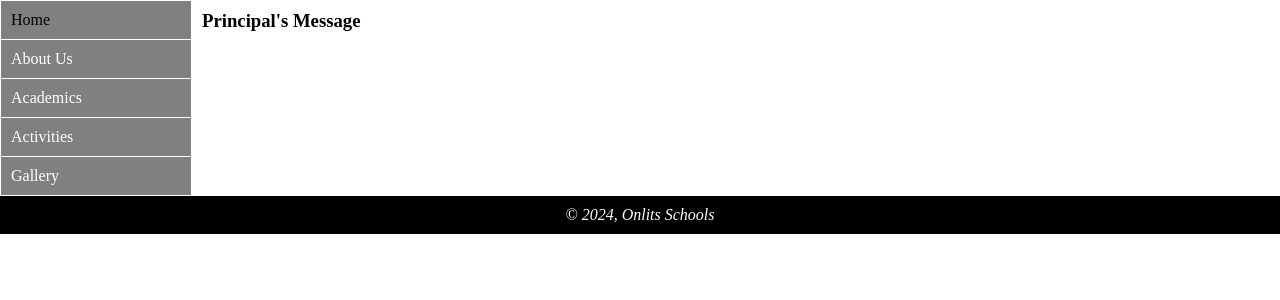
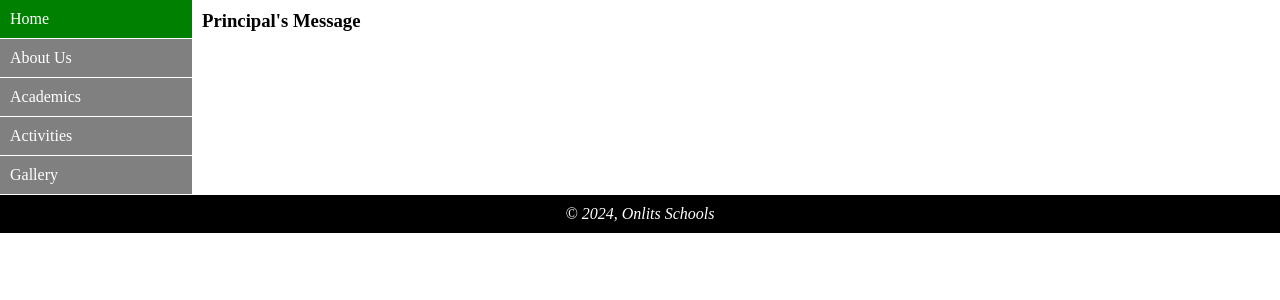
Before and after one commit to onlits-learning-solutions/ols2402, a PHP site: page / in a window 1280 px wide. Shown: the part 67-367 px from the top of the page. Run offline with PHP 8.4, Linux system fonts and the light colour scheme.

Commit message:
20240903

```diff
--- a/web-development/projects/onlits-schools/index.html
+++ b/web-development/projects/onlits-schools/index.html
@@ -15,17 +15,15 @@
 
     <main>
         <aside>
-            <ul id="sidenav">
-                <li>Home</li>
-                <li><a href="about-us.html">About Us</a></li>
-                <li><a href="academics.html">Academics</a></li>
-                <li><a href="activities.html">Activities</a></li>
-                <li><a href="gallery.html">Gallery</a></li>
-            </ul>
+            <a class="active"> Home </a>
+            <a href="about-us.html">About Us</a>
+            <a href="academics.html">Academics</a>
+            <a href="activities.html">Activities</a>
+            <a href="gallery.html">Gallery</a>
         </aside>
         <div class="main">
             <h3>Principal's Message</h3>
-        <p></p>
+            <p></p>
         </div>
 
     </main>
--- a/web-development/projects/onlits-schools/site.css
+++ b/web-development/projects/onlits-schools/site.css
@@ -22,20 +22,24 @@ main {
 }
 
 /* id selector */
-#sidenav {
-    list-style: none;
-    padding: 0;
+aside {
+    background-color: gray;
 }
 
-#sidenav li {
-    background-color: gray;
-    margin: 1px;
+aside a {
+    display: block;
+    text-decoration: none;
+    color: white;
     padding: 10px;
+    border-bottom: 1px solid white;
 }
 
-#sidenav li a {
-    text-decoration: none;
-    color: white;
+aside a:hover {
+    background-color: black;
+}
+
+.active {
+    background-color: green;
 }
 
 footer {
```
Also changed, not shown: web-development/css/dashboard-style.css (added, +36 -0 lines), web-development/css/dashboard.html (added, +21 -0 lines), web-development/projects/onlits-schools/about-us.html (+11 -2 lines), web-development/css/images/cleancode.png (added), 4 other files.
